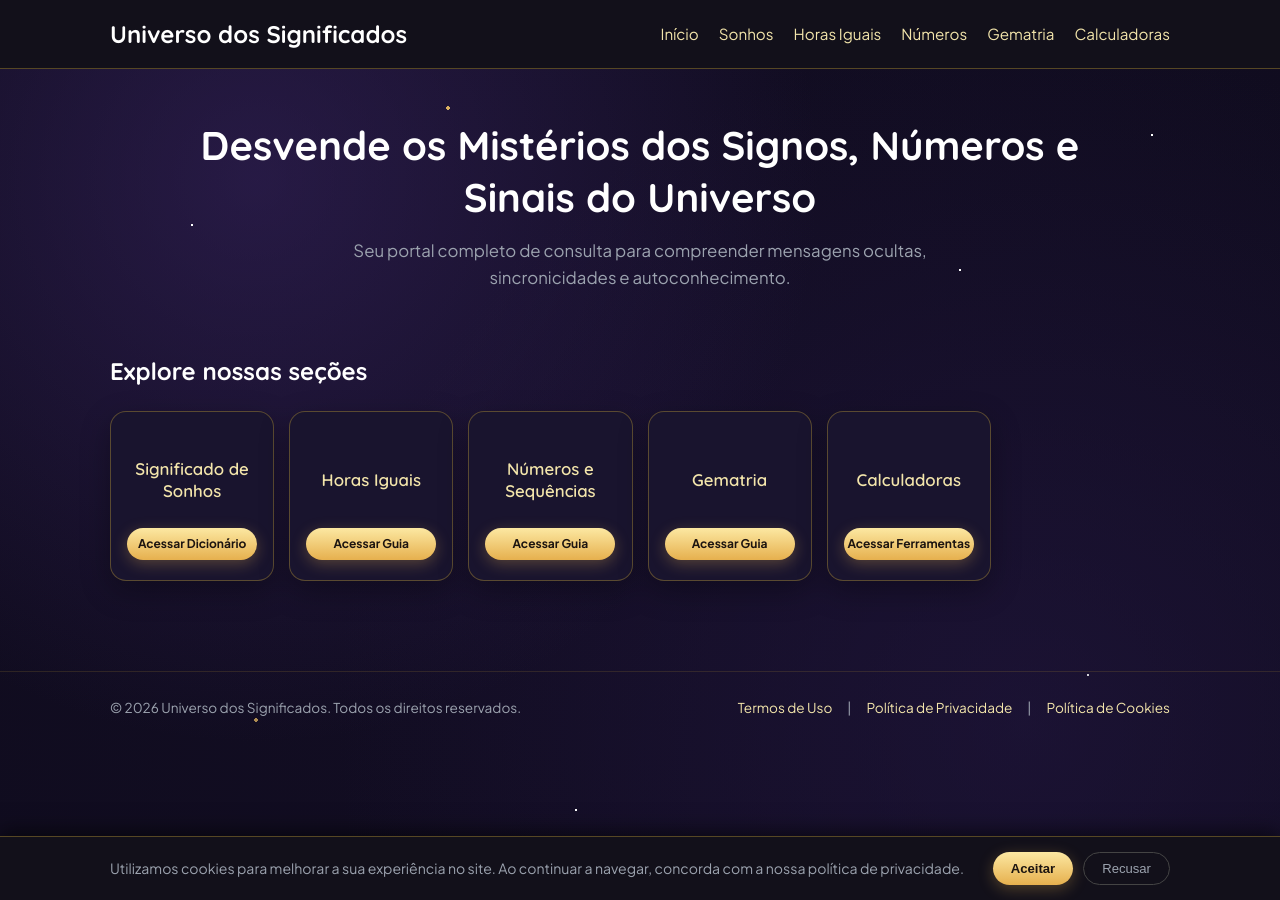
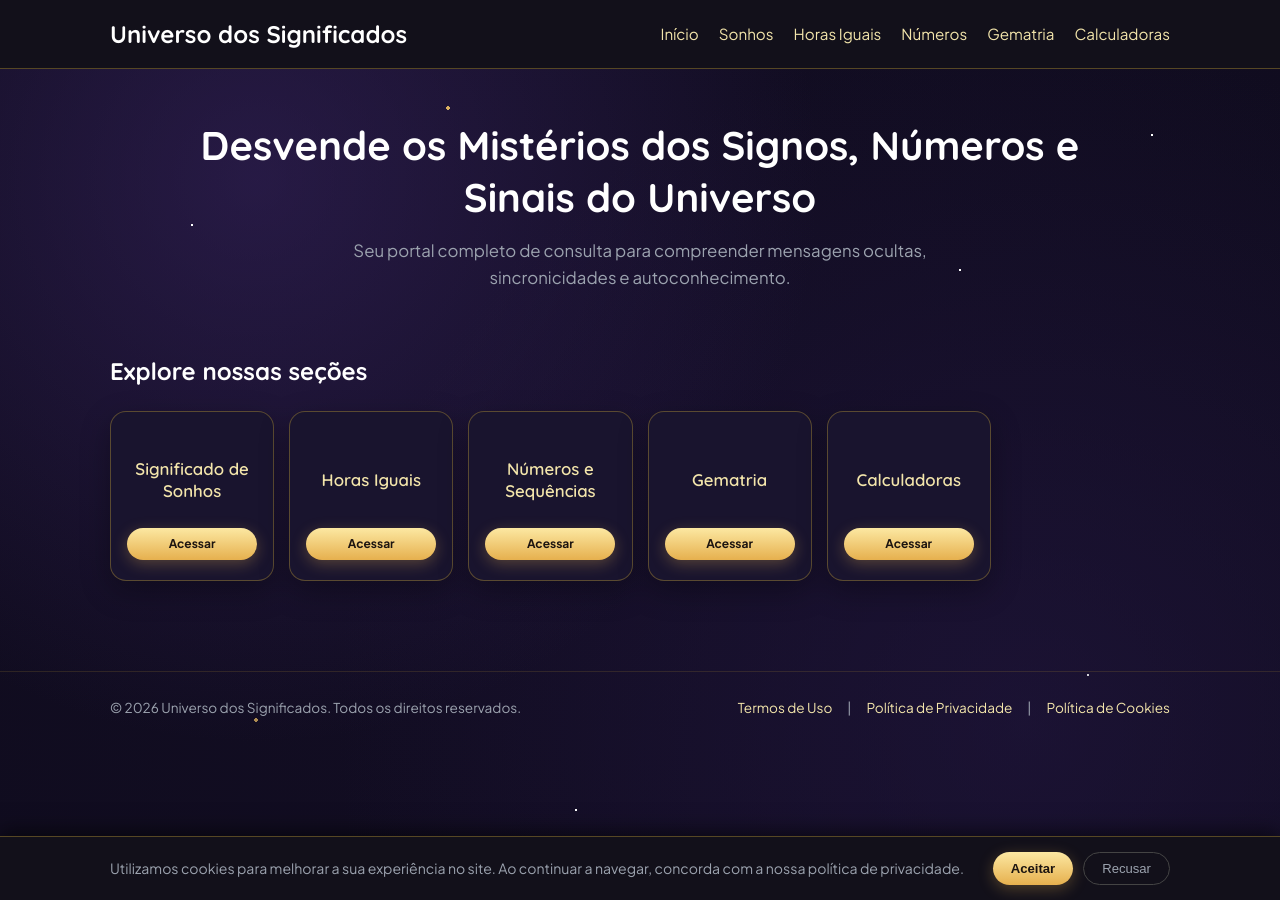
Before and after one commit to dreams-num/portal-significados, a Jekyll site: the page built from index.html, in a window 1280 px wide. Built offline with Jekyll 4.4.1, drawn with Linux system fonts in a browser that asks for light colours.

Commit message:
Update index.html

```diff
--- a/index.html
+++ b/index.html
@@ -21,27 +21,27 @@ description: "Descubra o significado oculto das horas iguais, interpretação de
         <div class="hours-grid main-categories">
             <a href="{{ '/sonhos/' | relative_url }}" class="hour-card active-hour category-card">
                 <span class="card-title">Significado de Sonhos</span>
-                <span class="badge-active">Acessar Dicionário</span>
+                <span class="badge-active">Acessar</span>
             </a>
 
             <a href="{{ '/horas-iguais/' | relative_url }}" class="hour-card active-hour category-card">
                 <span class="card-title">Horas Iguais</span>
-                <span class="badge-active">Acessar Guia</span>
+                <span class="badge-active">Acessar</span>
             </a>
 
             <a href="{{ '/numeros/' | relative_url }}" class="hour-card active-hour category-card">
                 <span class="card-title">Números e Sequências</span>
-                <span class="badge-active">Acessar Guia</span>
+                <span class="badge-active">Acessar</span>
             </a>
 
              <a href="{{ '/gematria/' | relative_url }}" class="hour-card active-hour category-card">
                 <span class="card-title">Gematria</span>
-                <span class="badge-active">Acessar Guia</span>
+                <span class="badge-active">Acessar</span>
             </a>
 
             <a href="{{ '/calculadoras/' | relative_url }}" class="hour-card active-hour category-card">
                 <span class="card-title">Calculadoras</span>
-                <span class="badge-active">Acessar Ferramentas</span>
+                <span class="badge-active">Acessar</span>
             </a>
         </div>
     </section>
```
